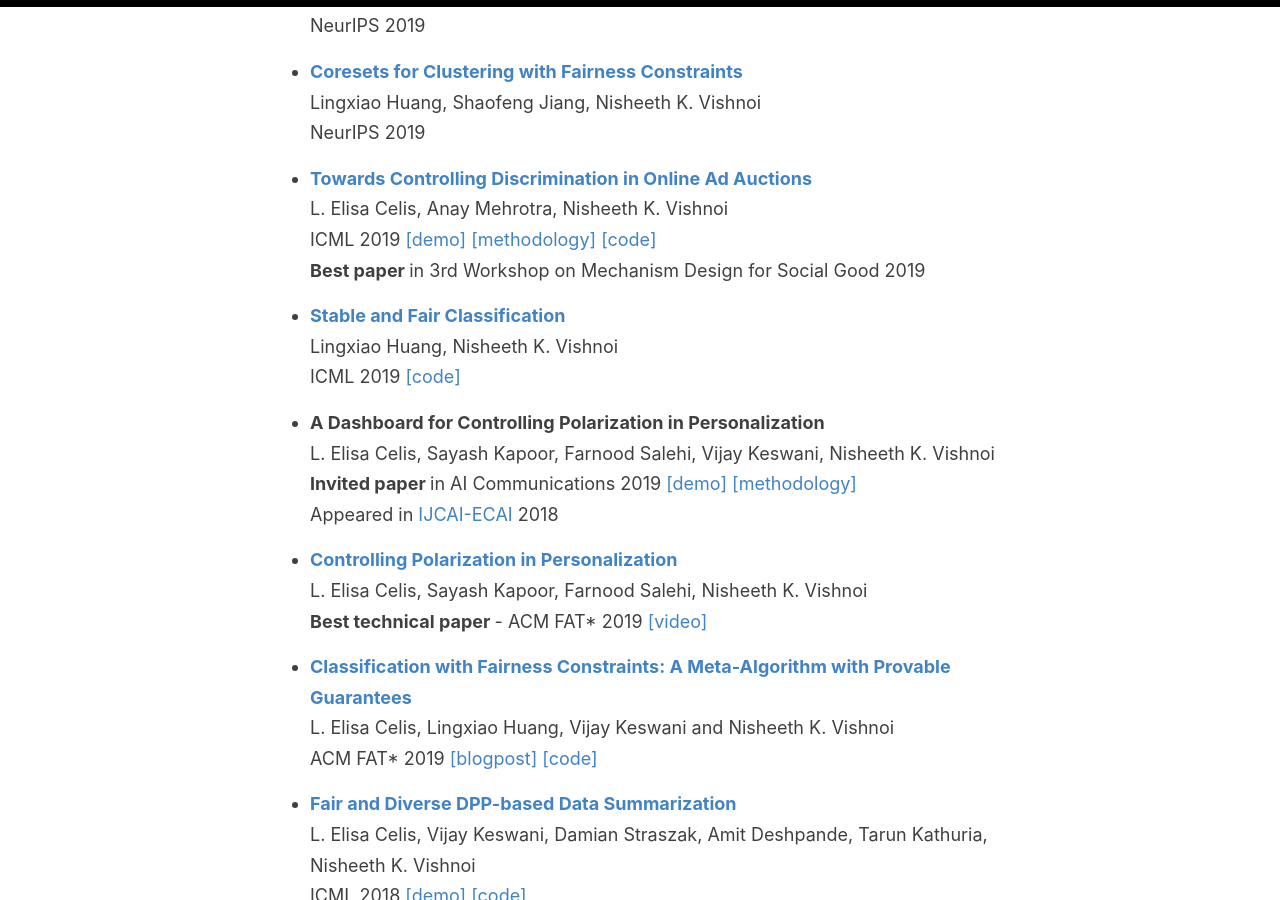
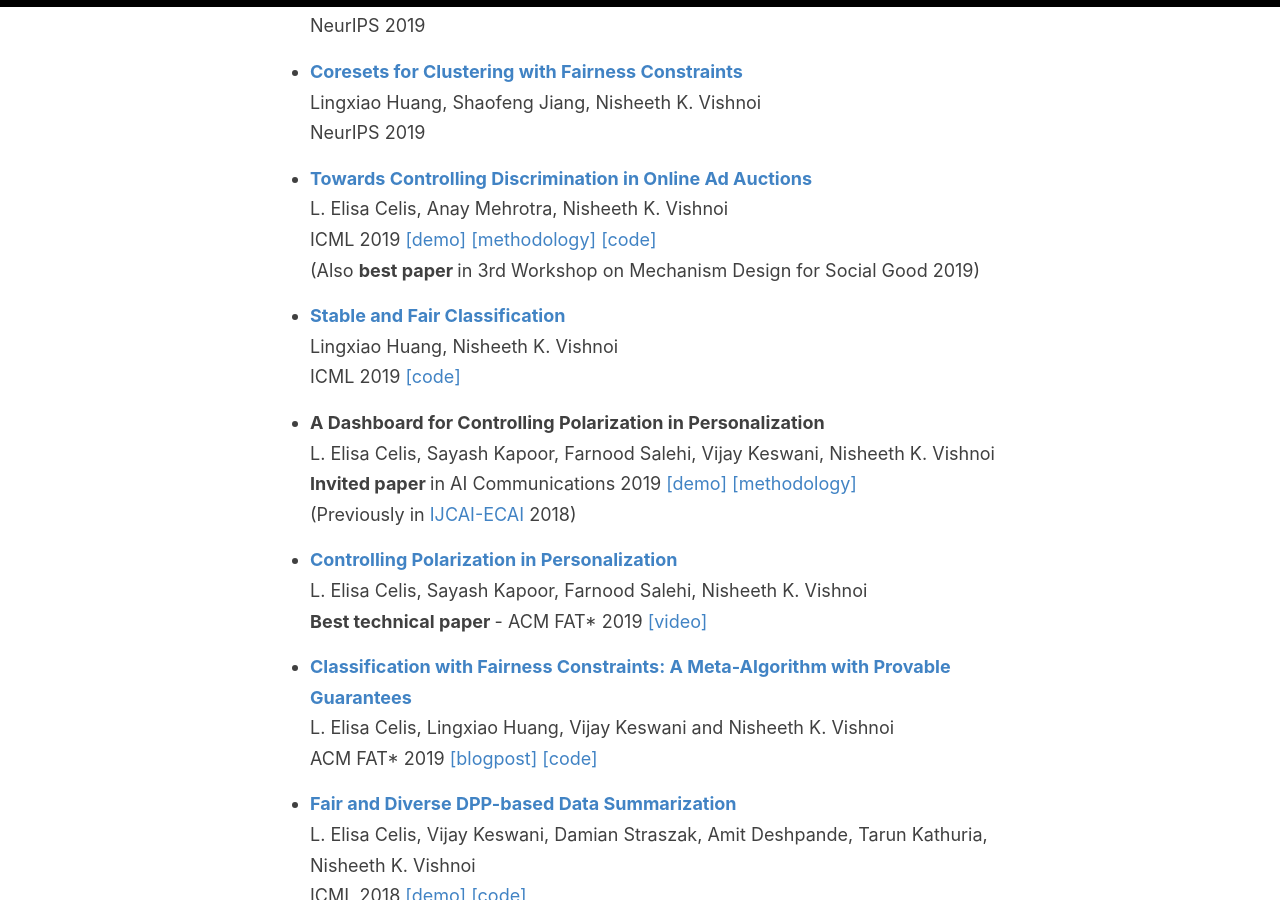
Before and after one commit to controlling-bias/controlling-bias.github.io, a Jekyll site: the page built from _posts/2020-07-23-papers.md, in a window 1280 px wide and 900 px high, scrolled down 1747 px. Built offline with Jekyll 4.4.1, drawn with Linux system fonts in a browser that asks for light colours.

Commit message:
Update 2020-07-23-papers.md

```diff
--- a/_posts/2020-07-23-papers.md
+++ b/_posts/2020-07-23-papers.md
@@ -25,7 +25,7 @@
 *	[<b>Towards Controlling Discrimination in Online Ad Auctions</b>](https://arxiv.org/abs/1901.10450)\\
 	L. Elisa Celis, Anay Mehrotra, Nisheeth K. Vishnoi\\
 	ICML 2019 [[demo]](https://fair-online-advertising.herokuapp.com/) [[methodology]](http://cs.yale.edu/bias/blog/jekyll/update/2019/02/08/fair-advertising.html) [[code]](https://github.com/AnayMehrotra/Fair-Online-Advertising)\\
-	<b> Best paper </b> in 3rd Workshop on Mechanism Design for Social Good 2019
+	(Also <b> best paper </b> in 3rd Workshop on Mechanism Design for Social Good 2019)
 
 *	[<b>Stable and Fair Classification</b>](https://arxiv.org/abs/1902.07823)\\
 	Lingxiao Huang, Nisheeth K. Vishnoi\\
@@ -34,7 +34,7 @@
 *	<b>A Dashboard for Controlling Polarization in Personalization</b>\\
 	L. Elisa Celis, Sayash Kapoor, Farnood Salehi, Vijay Keswani, Nisheeth K. Vishnoi\\
 	<b> Invited paper </b> in AI Communications 2019 [[demo]](https://fair-personalized-news.herokuapp.com/fast/diversity.php) [[methodology]](http://cs.yale.edu/bias/blog/jekyll/update/2018/01/20/balanced-news-search.html) \\
-	Appeared in [IJCAI-ECAI](https://www.ijcai.org/Proceedings/2018/854) 2018
+	(Previously in [IJCAI-ECAI](https://www.ijcai.org/Proceedings/2018/854) 2018)
 
 *	[<b>Controlling Polarization in Personalization</b>](http://arxiv.org/abs/1802.08674)\\
 	L. Elisa Celis, Sayash Kapoor, Farnood Salehi, Nisheeth K. Vishnoi\\
```
